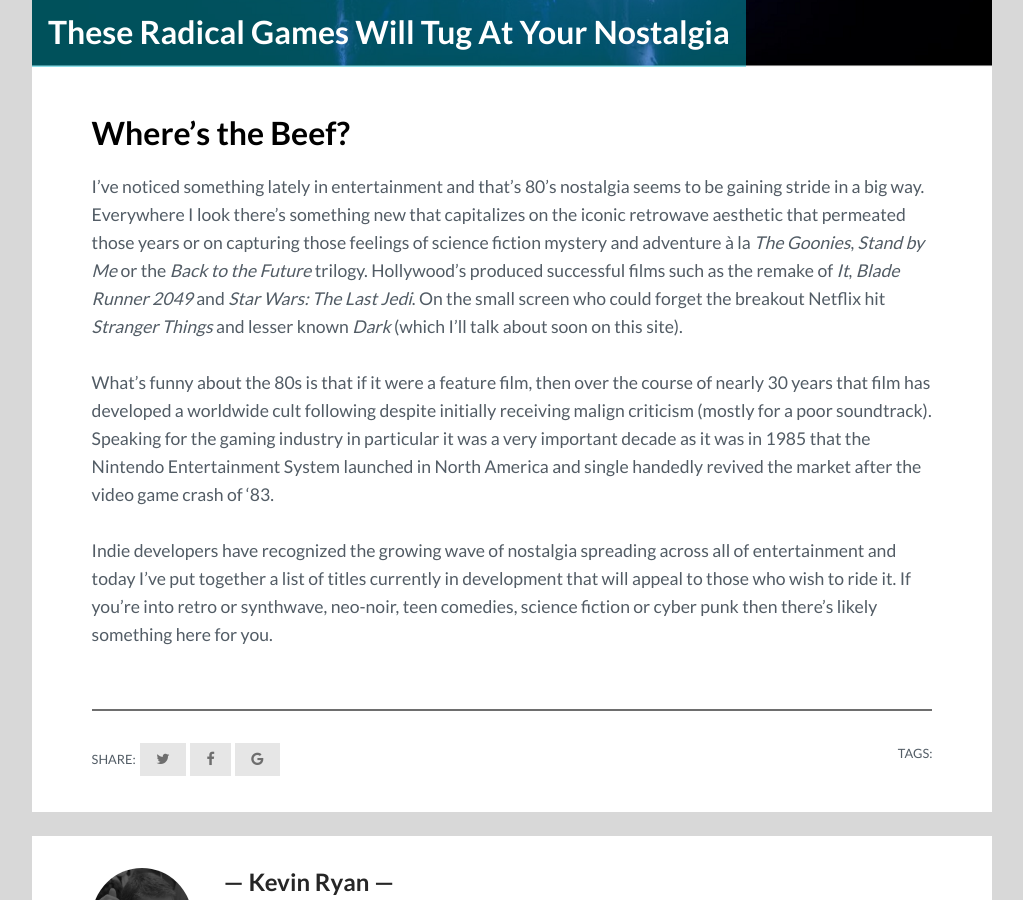
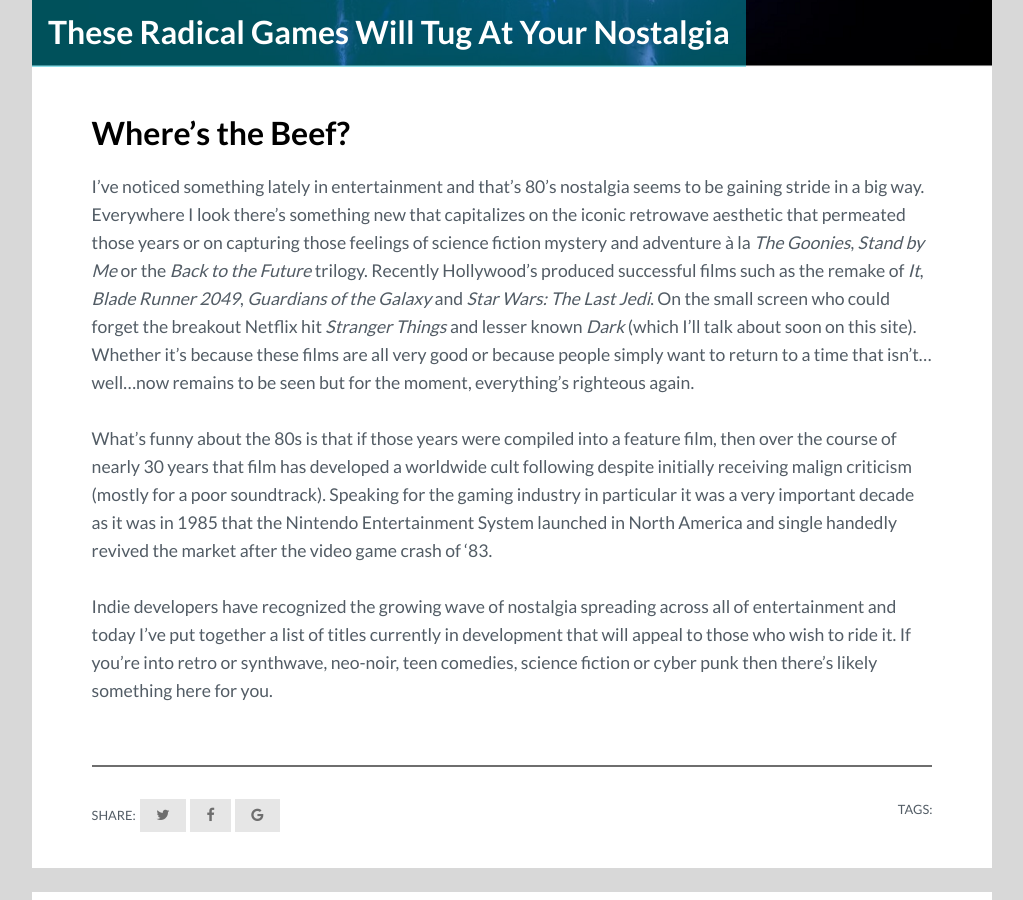
Before and after one commit to pizzapgh/broken_glasses, a Jekyll site: the page built from _posts/2017-12-11-These-Radical-Games-Will-Tug-At-Your-Nostalgia.markdown, in a window 1280 px wide and 900 px high, scrolled down 667 px. Shown: the whole window, without its empty margins (128-1151 px from the left). Built offline with Jekyll 4.4.1, drawn with Linux system fonts in a browser that asks for light colours; nearby versions of some CDN libraries; our own code applies the rules of GitHub Pages for plain Markdown files; comment, search, counter and statistics services are not loaded.

Commit message:
Updated These Radical Games Will Tug At Your Nostalgia

```diff
--- a/_posts/2017-12-11-These-Radical-Games-Will-Tug-At-Your-Nostalgia.markdown
+++ b/_posts/2017-12-11-These-Radical-Games-Will-Tug-At-Your-Nostalgia.markdown
@@ -6,8 +6,8 @@
 
 # Where's the Beef?
 
-I've noticed something lately in entertainment and that's 80's nostalgia seems to be gaining stride in a big way. Everywhere I look there's something new that capitalizes on the iconic retrowave aesthetic that permeated those years or on capturing those feelings of science fiction mystery and adventure à la *The Goonies*, *Stand by Me* or the *Back to the Future* trilogy. Hollywood's produced successful films such as the remake of *It*, *Blade Runner 2049* and *Star Wars: The Last Jedi*. On the small screen who could forget the breakout Netflix hit *Stranger Things* and lesser known *Dark* (which I'll talk about soon on this site).
+I've noticed something lately in entertainment and that's 80's nostalgia seems to be gaining stride in a big way. Everywhere I look there's something new that capitalizes on the iconic retrowave aesthetic that permeated those years or on capturing those feelings of science fiction mystery and adventure à la *The Goonies*, *Stand by Me* or the *Back to the Future* trilogy. Recently Hollywood's produced successful films such as the remake of *It*, *Blade Runner 2049*, *Guardians of the Galaxy* and *Star Wars: The Last Jedi*. On the small screen who could forget the breakout Netflix hit *Stranger Things* and lesser known *Dark* (which I'll talk about soon on this site). Whether it's because these films are all very good or because people simply want to return to a time that isn't...well...now remains to be seen but for the moment, everything's righteous again.
 
-What's funny about the 80s is that if it were a feature film, then over the course of nearly 30 years that film has developed a worldwide cult following despite initially receiving malign criticism (mostly for a poor soundtrack). Speaking for the gaming industry in particular it was a very important decade as it was in 1985 that the Nintendo Entertainment System launched in North America and single handedly revived the market after the video game crash of '83.
+What's funny about the 80s is that if those years were compiled into a feature film, then over the course of nearly 30 years that film has developed a worldwide cult following despite initially receiving malign criticism (mostly for a poor soundtrack). Speaking for the gaming industry in particular it was a very important decade as it was in 1985 that the Nintendo Entertainment System launched in North America and single handedly revived the market after the video game crash of '83.
 
 Indie developers have recognized the growing wave of nostalgia spreading across all of entertainment and today I've put together a list of titles currently in development that will appeal to those who wish to ride it. If you're into retro or synthwave, neo-noir, teen comedies, science fiction or cyber punk then there's likely something here for you.
```
